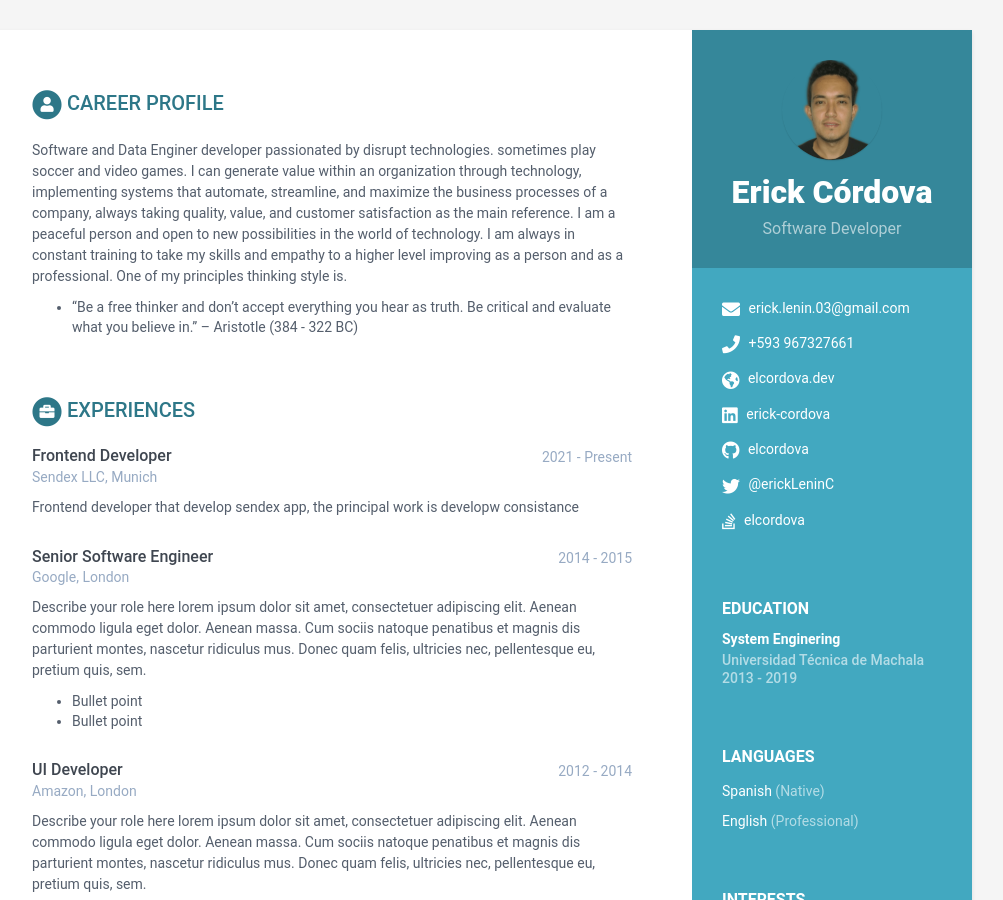
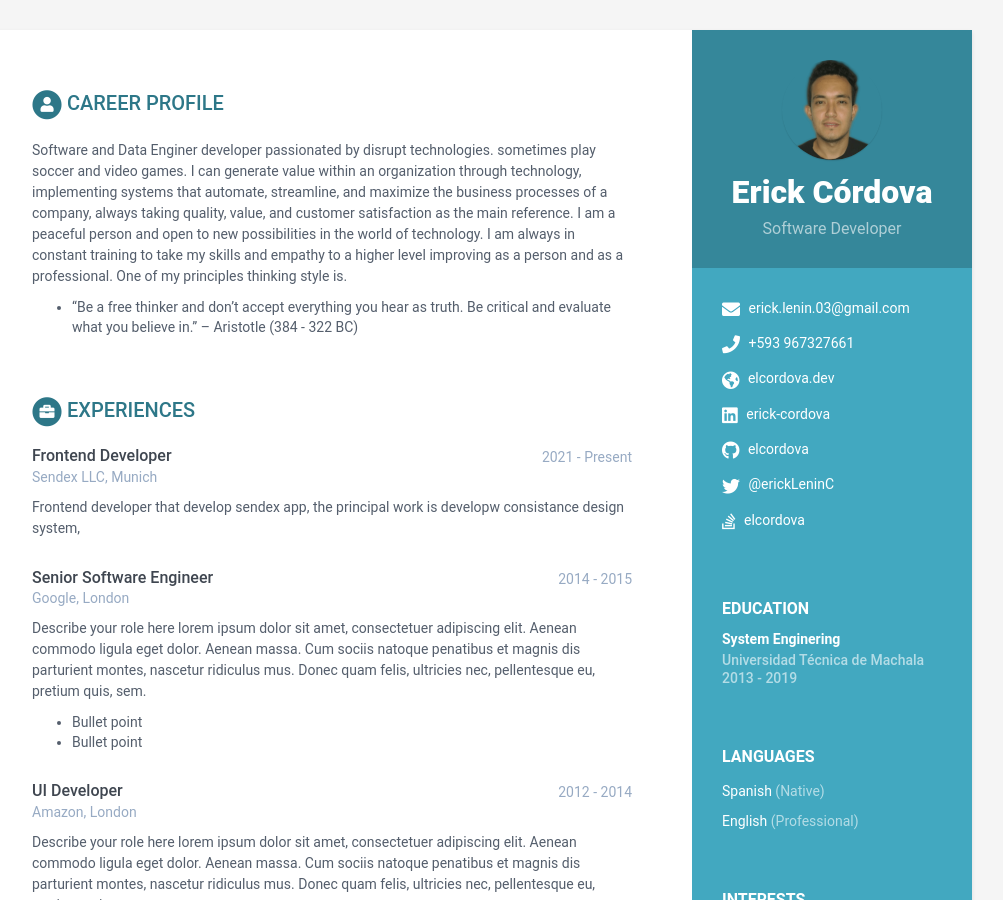
Before and after one commit to elcordova/caring-europa-fe48a, a Jekyll site: the page built from index.html, in a window 1280 px wide and 900 px high. Shown: the whole window, without its empty margins (168-1171 px from the left). Built offline with Jekyll 4.4.1, drawn with Linux system fonts in a browser that asks for light colours.

Commit message:
data.yml: changed

```diff
--- a/_data/data.yml
+++ b/_data/data.yml
@@ -53,7 +53,7 @@
     time: 2021 - Present
     company: 'Sendex LLC, Munich'
     details: |
-      Frontend developer that develop sendex app, the principal work is developw consistance
+      Frontend developer that develop sendex app, the principal work is developw consistance design system,
   - role: Senior Software Engineer
     time: 2014 - 2015
     company: 'Google, London'
```
